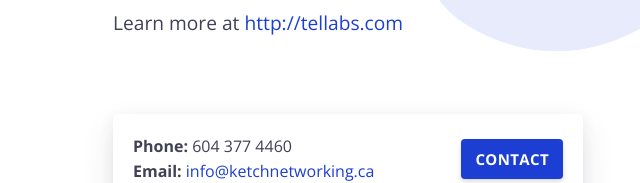
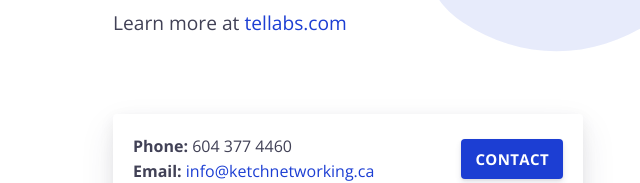
Before and after one commit to ketchnetworking/ketchnetworking.github.io, a plain HTML site: page index.html in a window 1280 px wide. Shown: the part 529-712 px from the top of the page, 57-697 px from the left. Drawn offline with nearby package versions, Linux system fonts and the light colour scheme.

Commit message:
Fixed tellabs link

```diff
--- a/index.html
+++ b/index.html
@@ -2,7 +2,7 @@
 <html lang="en">
 
 <head>
-	<meta name="generator" content="Hugo 0.55.2" />
+	<meta name="generator" content="Hugo 0.53" />
   <meta charset="utf-8">
   <meta http-equiv="x-ua-compatible" content="ie=edge">
   <title>Hugo Serif Theme Demo</title>
@@ -80,7 +80,7 @@
 
 <p>Networks are important. Building modern networks requires multiple technologies and the skills of networking professionals. We connect the people who build networks that are smarter, faster, more secure, easier to operate and more cost effective. Ketch Networking supports Tellabs Optical LAN and Tellabs Multi-Service Access Solutions.</p>
 
-<p>Learn more at <a href="tellabs.com">http://tellabs.com</a></p>
+<p>Learn more at <a href="http://tellabs.com">tellabs.com</a></p>
 
   </div>
 </div>
```
